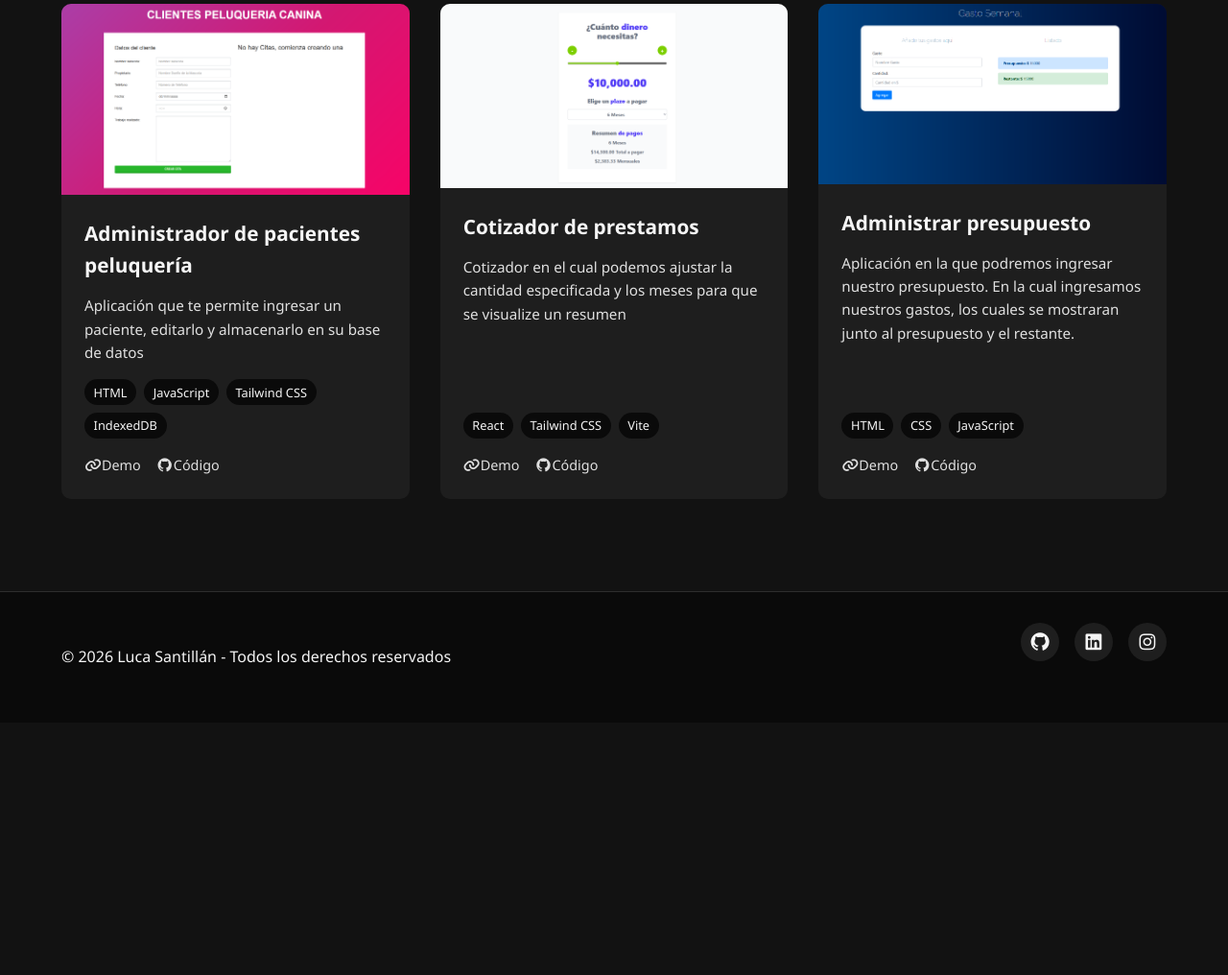
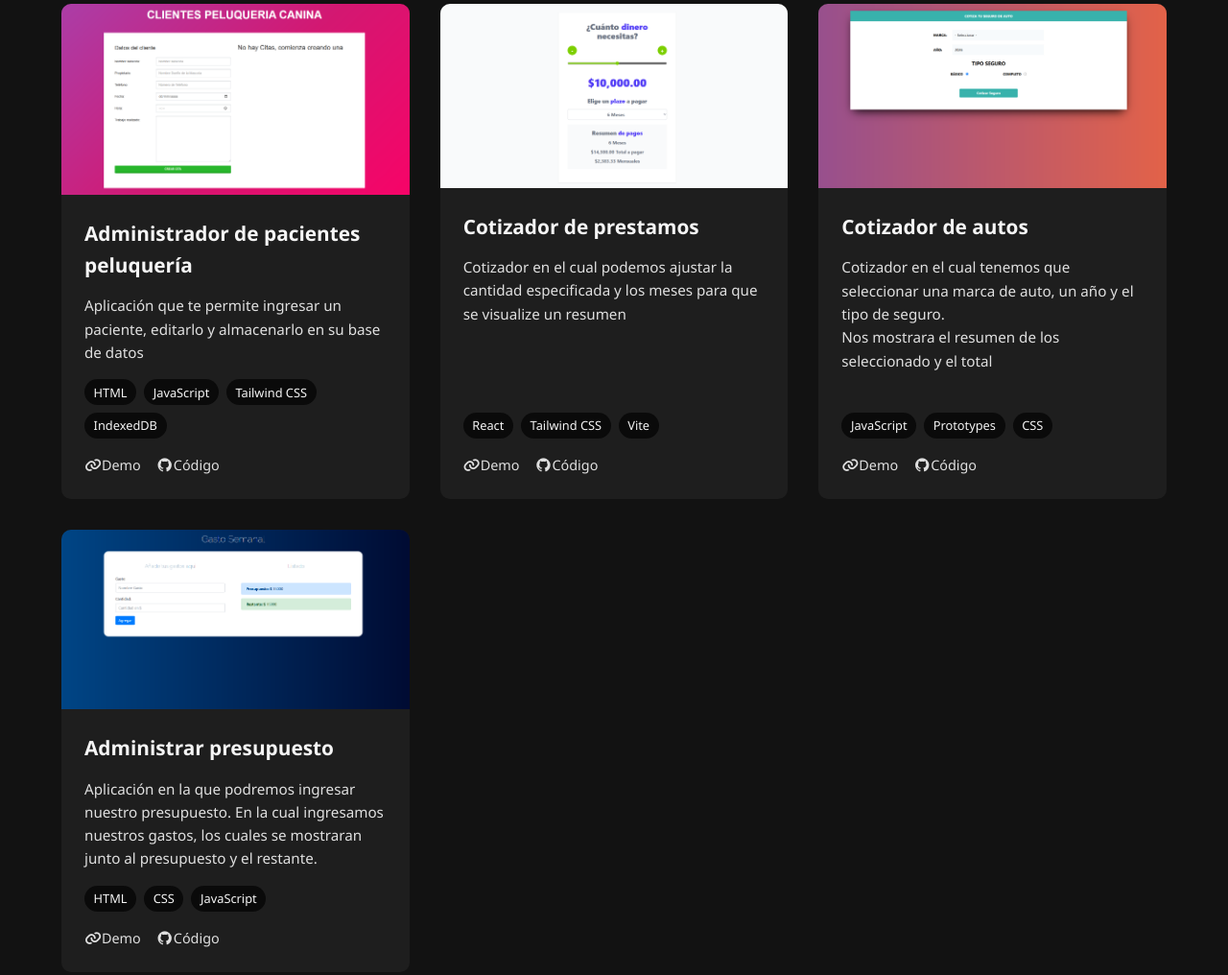
Before and after one commit to Luca689/Portafolio-luca, a plain HTML site: page Portafolio-luca-main/index.html in a window 1280 px wide. Shown: the part 2278-3294 px from the top of the page at 96% size. Before the commit the page ends 3031 px from the top, so only its background shows below. Drawn offline with Linux system fonts and the light colour scheme.

Commit message:
nuevos proyectos

```diff
--- a/Portafolio-luca-main/index.html
+++ b/Portafolio-luca-main/index.html
@@ -137,12 +137,31 @@
             </div>
             <div class="project-card">
                 <div class="project-img">
+                    <img src="images/cotiz-proto.png" alt="proyecto cotizador">
+                </div>
+                <div class="project-info">
+                    <h3>Cotizador de autos</h3>
+                    <p>Cotizador en el cual tenemos que seleccionar una marca de auto, un año y el tipo de seguro. <br>
+                       Nos mostrara el resumen de los seleccionado y el total
+                    </p>
+                    <div class="project-tech">
+                        <span>JavaScript</span>
+                        <span>Prototypes</span>
+                        <span>CSS</span>
+                    </div>
+                    <div class="project-links">
+                        <a href="https://cotizador-prototype.netlify.app/" target="_blank"><i class="fas fa-link"></i>Demo</a>
+                        <a href="https://github.com/Luca689/cotizador-prestamos-react.git" target="_blank"><i class="fab fa-github"></i>Código</a>
+                    </div>
+                </div>
+            </div>
+            <div class="project-card">
+                <div class="project-img">
                     <img src="images/adm_presup1.png" alt="proyecto administrador">
                 </div>
                 <div class="project-info">
                     <h3>Administrar presupuesto</h3>
-                    <p>Aplicación en la que podremos ingresar nuestro presupuesto. En la cual ingresamos nuestros gastos, los cuales se mostraran junto
-                        al presupuesto y el restante. </p>
+                    <p>Aplicación en la que podremos ingresar nuestro presupuesto. En la cual ingresamos nuestros gastos, los cuales se mostraran junto al presupuesto y el restante. </p>
                     <div class="project-tech">
                         <span>HTML</span>
                         <span>CSS</span>
@@ -154,6 +173,7 @@
                     </div>
                 </div>
             </div>
+
         </div>
        </section>
     </main>
```
Also changed, not shown: Portafolio-luca-main/images/cotiz-proto.png (added).
